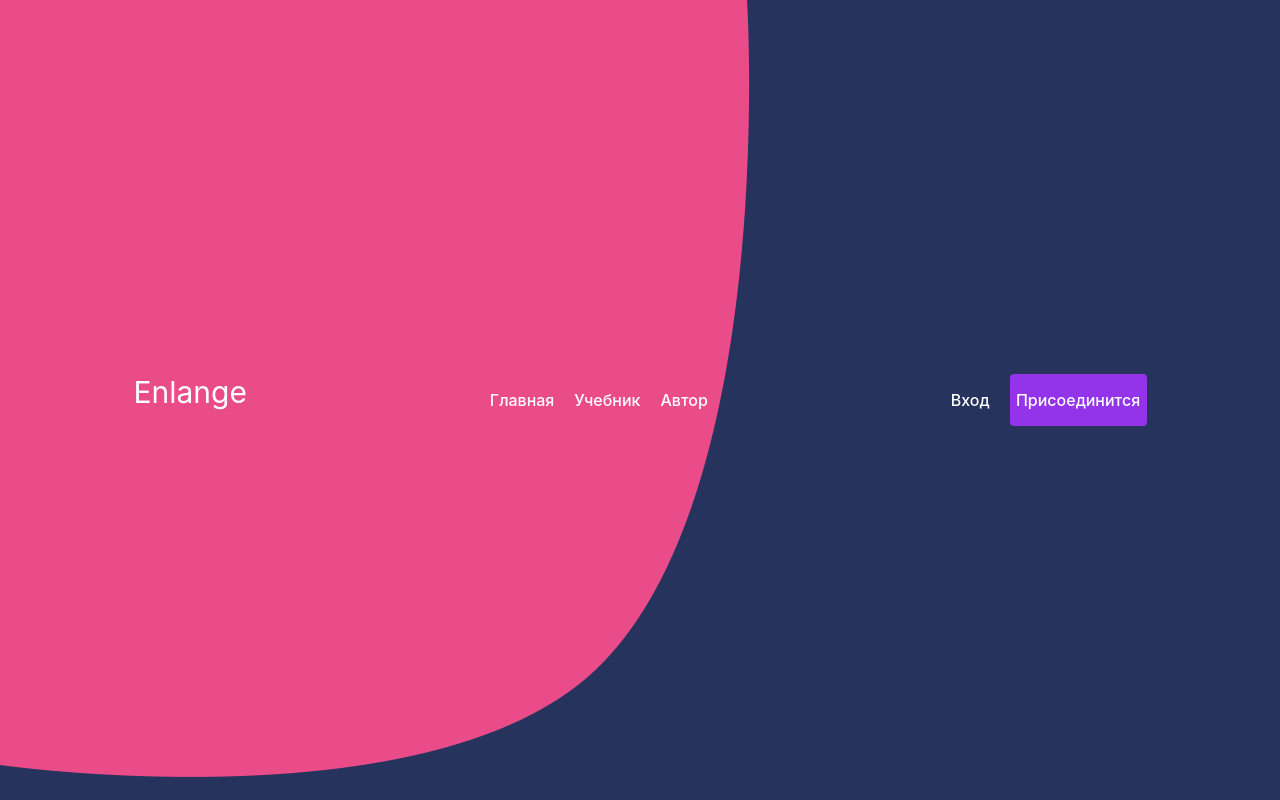
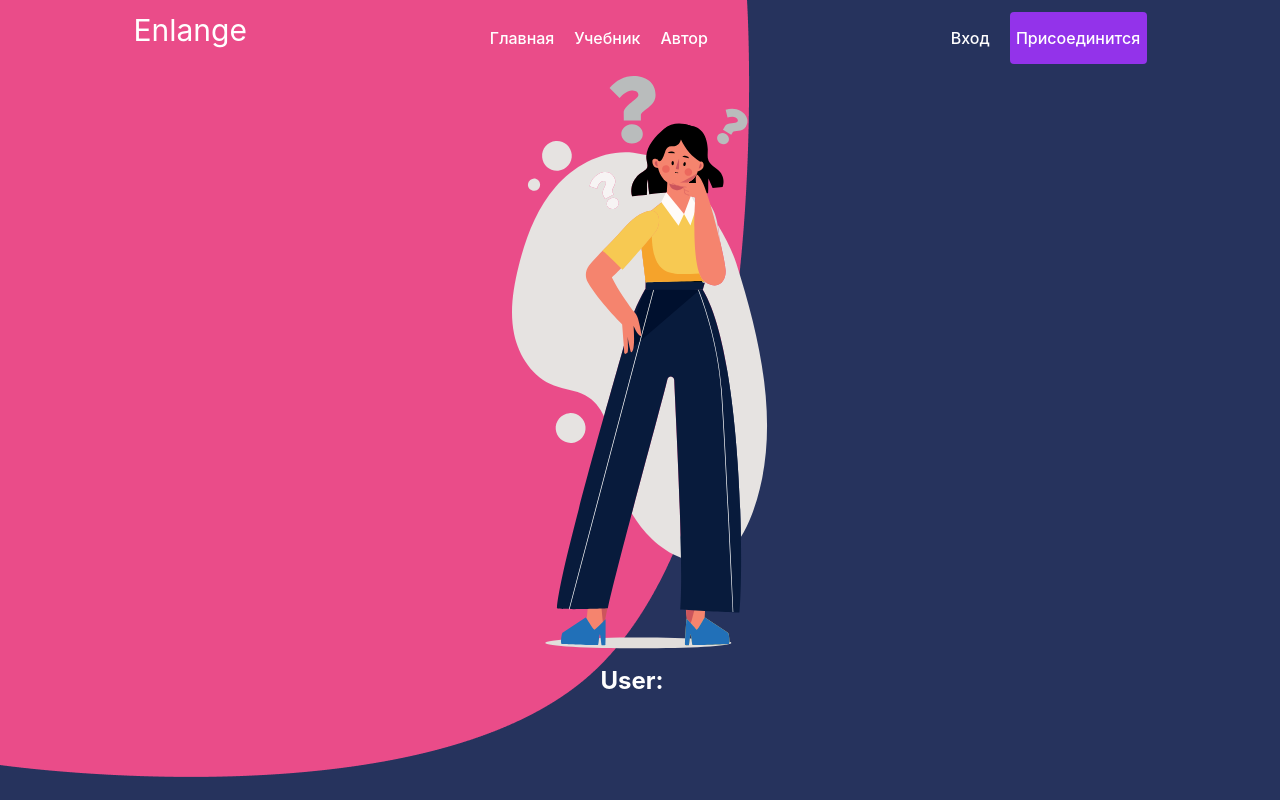
Before and after one commit to AndreyGudin/enlange, a React (Vite) app: page /user in a window 1280 px wide. Built offline with nearby package versions, Linux system fonts and the light colour scheme.

Commit message:
feat: add user page

```diff
--- a/src/App.tsx
+++ b/src/App.tsx
@@ -7,6 +7,7 @@ import { SignUp } from './pages/SignUp/SignUp';
 
 import { Welcome } from './pages/Welcome/Welcome';
 import { SignInResponse } from './types/types';
+import { User } from './pages/User/User';
 
 const Textbook = lazy(() => import('./pages/Textbook/Textbook'));
 
@@ -23,6 +24,7 @@ function App() {
           <Route path="/textbook" element={<Textbook />} />
           <Route path="/signin" element={<SignIn setUser={setUser}/>} />
           <Route path="/signup" element={<SignUp setUser={setUser}/>} />
+          <Route path="/user" element={<User userInfo={userInfo}/>} />
         </Routes>
       </Suspense>
     </BrowserRouter>
--- a/src/components/Header/Header.tsx
+++ b/src/components/Header/Header.tsx
@@ -5,7 +5,7 @@ import { SignedInUserButtons } from './Header.user';
 
 export const Header = ({userInfo}:HeaderProps) => {
   return (
-    <header className="flex flex-row w-full justify-around align-middle p-3">
+    <header className="flex flex-row w-full justify-around align-middle p-3 sticky top-0">
       <div>
         <h1 className="text-3xl">Enlange</h1>
       </div>
--- a/src/components/Header/Header.user.tsx
+++ b/src/components/Header/Header.user.tsx
@@ -1,14 +1,14 @@
-
+import { NavLink } from 'react-router-dom';
 
 export const SignedInUserButtons = () => {
   return (
     <div className="flex gap-3">
-      <button className="text-white w-[137px] h-[52px] bg-purple-600 rounded hover:bg-purple-500 duration-300">
-        Пользователь
-      </button>
-      <button className="hover:underline">
-        Выйти
-      </button>
+      <NavLink to="/user">
+        <button className="text-white w-[137px] h-[52px] bg-purple-600 rounded hover:bg-purple-500 duration-300">
+          Пользователь
+        </button>
+      </NavLink>
+      <button className="hover:underline">Выйти</button>
     </div>
-  )
-}
+  );
+};
--- a/src/index.css
+++ b/src/index.css
@@ -40,6 +40,7 @@ body {
 
 #root{
   width: 100%;
+  height: 100vh;
   display: flex;
   flex-direction: column;
 }
--- /dev/null
+++ b/src/pages/User/User.tsx
@@ -0,0 +1,14 @@
+import { UserProps } from "../../types/props";
+import user_img from "../../assets/71347.svg";
+
+export const User = ({userInfo}:UserProps) => {
+  return (
+    <div className="flex flex-col gap-4 items-center h-full">
+      <img className="w-64 h-auto" src={user_img} alt="user" />
+      <div className="flex gap-4">
+        <span className="text-2xl font-bold">User:</span>
+        <span className="text-xl">{userInfo?.name}</span>
+      </div>
+    </div>
+  )
+};
--- a/src/types/props.ts
+++ b/src/types/props.ts
@@ -36,6 +36,10 @@ type AuthProps = {
   setUser: Dispatch<SetStateAction<SignInResponse | null>>;
 };
 
+type UserProps = {
+  userInfo: SignInResponse | null;
+};
+
 export {
   UsingStatsProps,
   DescriptionProps,
@@ -45,4 +49,5 @@ export {
   AlertProps,
   HeaderProps,
   AuthProps,
+  UserProps
 };
```
Also changed, not shown: src/assets/71347.svg (added), 1 other file (tests, documents, lock files or other folders).
